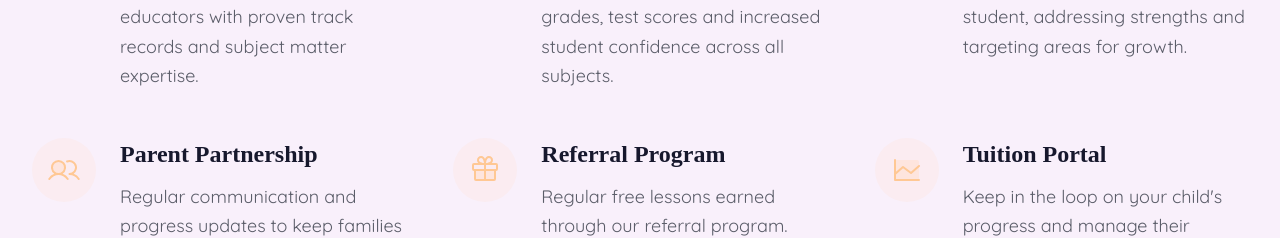
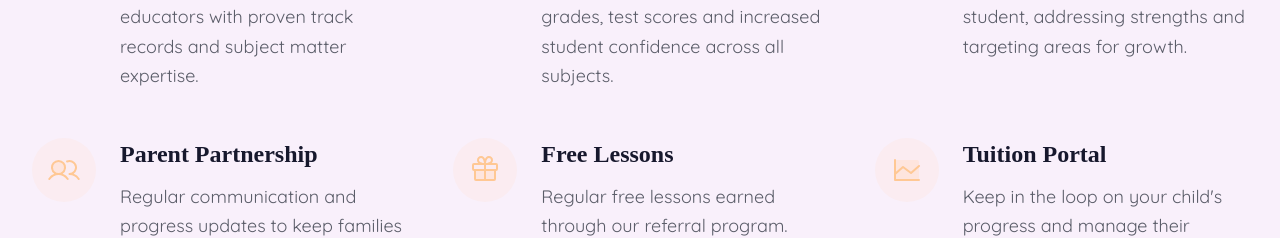
Before and after one commit to GerardCannon/ces-tuition-website, a React (Vite) app: page / in a window 1280 px wide. Shown: the part 2161-2399 px from the top of the page. Built offline with nearby package versions, Linux system fonts and the light colour scheme.

Commit message:
Generated by Spark: Update the heading Referral Program to Free Lessons

```diff
--- a/src/components/Features.tsx
+++ b/src/components/Features.tsx
@@ -23,7 +23,7 @@ const features = [
   },
   {
     icon: Gift,
-    title: 'Referral Program',
+    title: 'Free Lessons',
     description: 'Regular free lessons earned through our referral program.',
   },
   {
```
